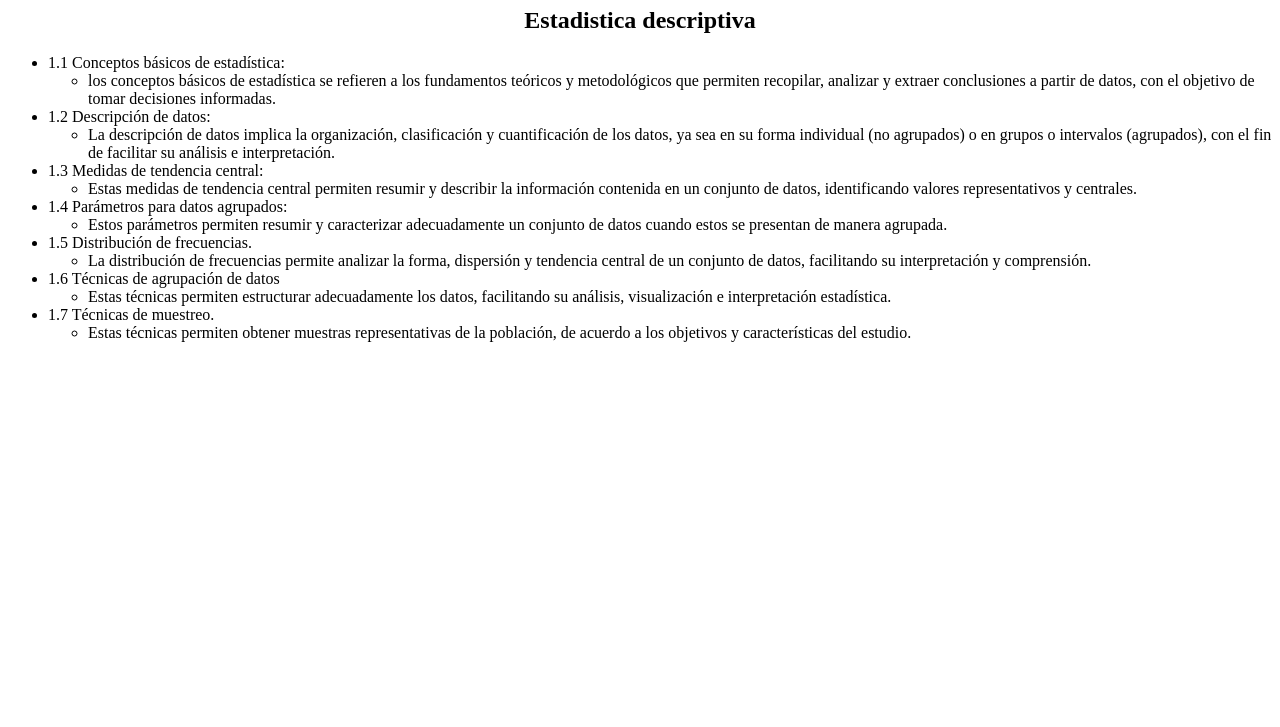
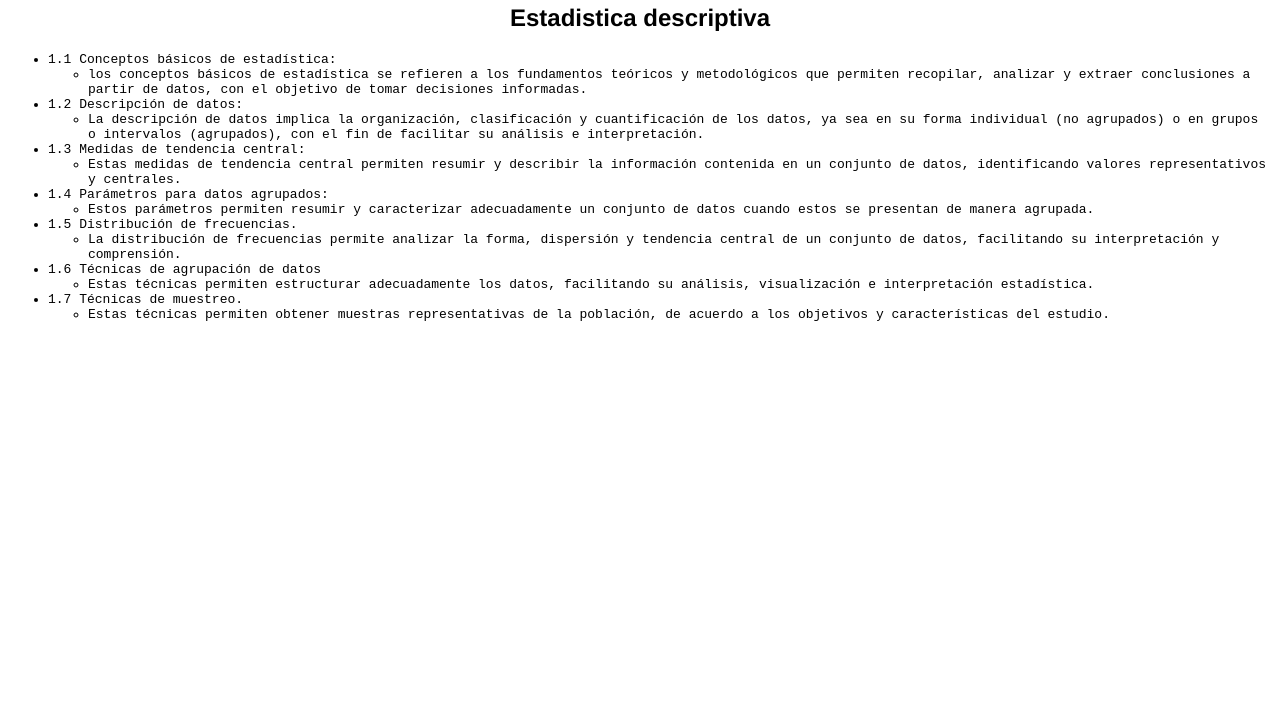
Before and after one commit to Isai23011/TemarioPE, a plain HTML site: page index.html in a window 1280 px wide. Shown: the part 73-800 px from the top of the page. Drawn offline with Linux system fonts and the light colour scheme.

Commit message:
style.css

```diff
--- a/index.html
+++ b/index.html
@@ -1,6 +1,8 @@
 <!DOCTYPE html>
 <html>
 <head>
+    <link rel="stylesheet"
+    href="style.css">
   <title>Temario</title>
 </head>
 <body>
--- /dev/null
+++ b/style.css
@@ -0,0 +1,9 @@
+h1, h2 {
+    text-align: center;
+    font-family: 'Franklin Gothic Medium', 'Arial Narrow', Arial, sans-serif;
+    margin: 20px 0;
+  }
+
+  li{
+    font-family: monospace;
+  }
```
